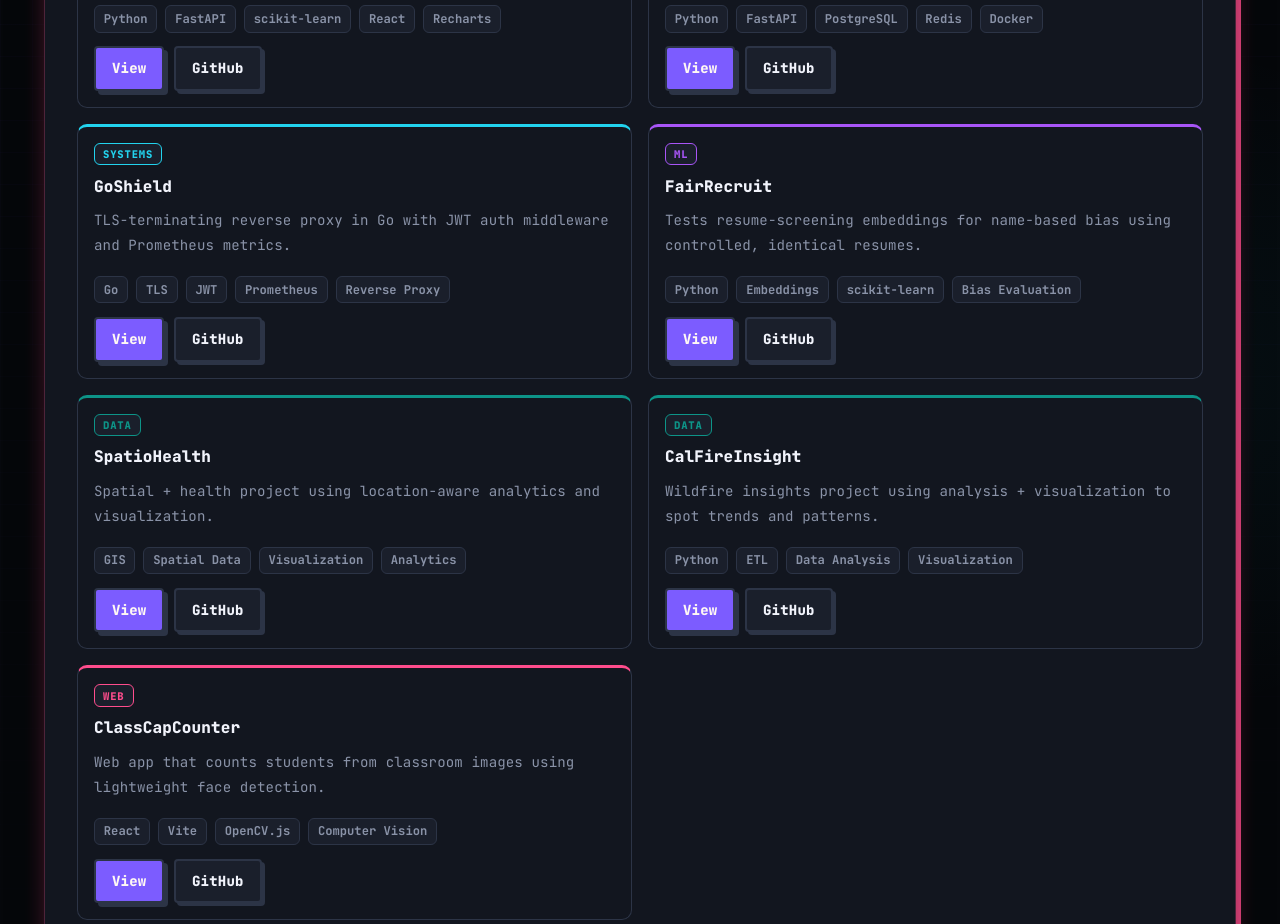
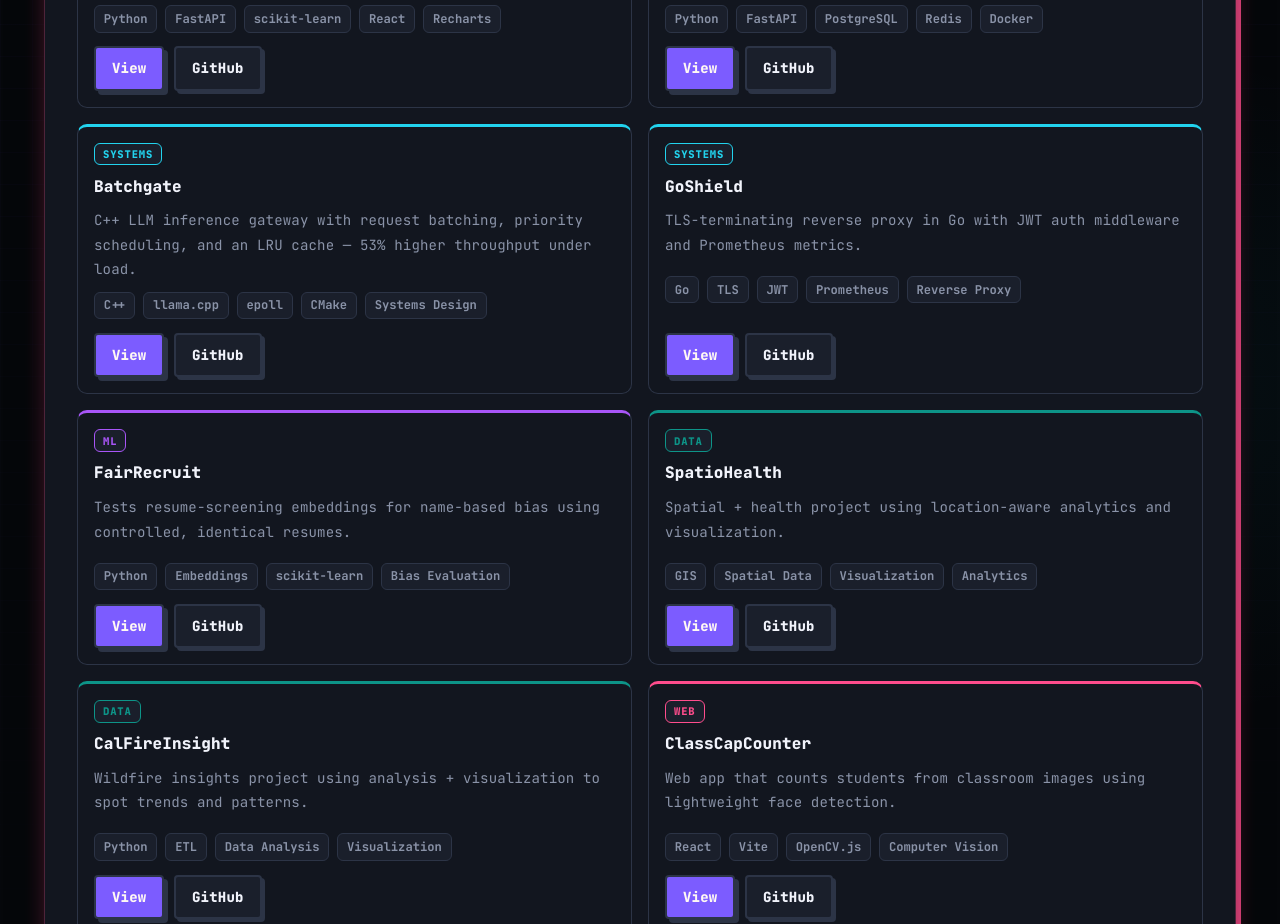
Before and after one commit to sonalibiswas242/portfolio, a React (Vite) app: page / in a window 1280 px wide. Shown: the part 2440-3364 px from the top of the page. Built offline with nearby package versions, Linux system fonts and the light colour scheme; the HTML template or start-up script is replaced by a standard one.

Commit message:
Add Batchgate project to portfolio

```diff
--- a/src/components/ProjectsSection.jsx
+++ b/src/components/ProjectsSection.jsx
@@ -253,6 +253,16 @@ const ProjectsSection = () => {
         images: [],
       },
       {
+        name: "Batchgate",
+        type: "SYSTEMS",
+        shortDescription: "C++ LLM inference gateway with request batching, priority scheduling, and an LRU cache — 53% higher throughput under load.",
+        longDescription:
+          "Batchgate is an LLM inference gateway built from scratch in C++, sitting in front of a local llama.cpp model. It implements an epoll-based event loop and hand-rolled HTTP/1.1 parser, a priority-heap request scheduler, an LRU prompt cache, and a request-batching engine that groups concurrent requests into micro-batches before submitting them to the model as a single decode call — the same core technique used by production serving engines like vLLM and TensorRT-LLM. Benchmarked against a real TinyLlama-1.1B model with a custom load-testing script: batching improved throughput by 53% and cut p95 latency by roughly 30% versus unbatched requests under identical concurrent load.",
+        github: "https://github.com/sonalibiswas242/batchgate",
+        stack: ["C++", "llama.cpp", "epoll", "CMake", "Systems Design"],
+        images: [],
+      },
+      {
         name: "GoShield",
         type: "SYSTEMS",
         shortDescription: "TLS-terminating reverse proxy in Go with JWT auth middleware and Prometheus metrics.",
```
